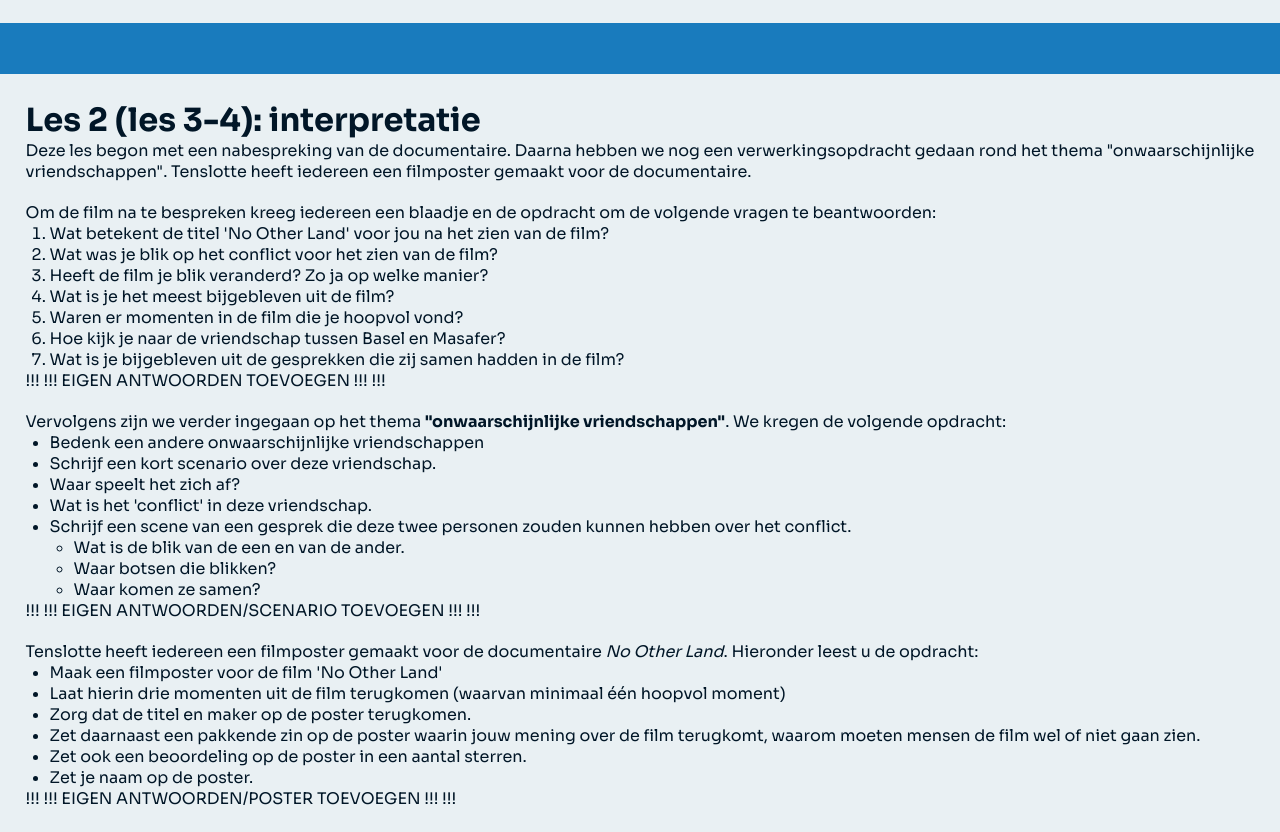
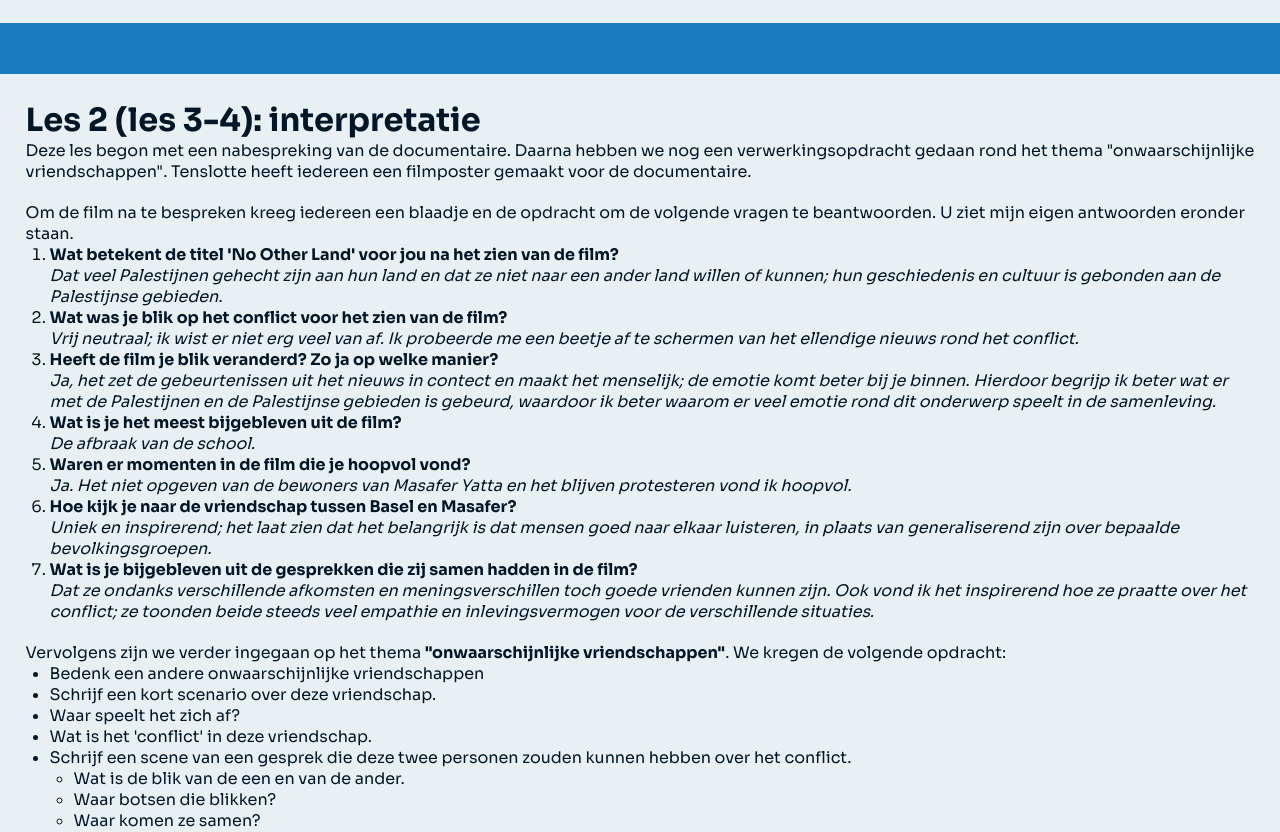
Before and after one commit to Gijs6/ckv, a Flask app: page /gijstenberg4a2/blok-3 in a window 1280 px wide. Shown: the part 2100-2932 px from the top of the page. Run offline with Flask 3, Linux system fonts and the light colour scheme; some libraries are stand-ins or nearby versions.

Commit message:
Further working on blok 3

```diff
--- a/main.py
+++ b/main.py
@@ -57,7 +57,7 @@ def robots():
 
 @app.route("/gijstenberg4a2")
 def home():
-    with open("/home/gijs3/ckv/static/data/paglijst.json", "r") as file:
+    with open("static/data/paglijst.json", "r") as file:
         paglijst = json.load(file)
     return render_template("ckvhome.html", pagdata=paglijst)
 
--- a/templates/ckvb3.html
+++ b/templates/ckvb3.html
@@ -78,18 +78,38 @@
 
         <div class="verslagtekst-tekststukje">
             <p>
-                Om de film na te bespreken kreeg iedereen een blaadje en de opdracht om de volgende vragen te beantwoorden:
+                Om de film na te bespreken kreeg iedereen een blaadje en de opdracht om de volgende vragen te beantwoorden. U ziet mijn eigen antwoorden eronder staan.
             </p>
             <ol>
-                <li>Wat betekent de titel 'No Other Land' voor jou na het zien van de film?</li>
-                <li>Wat was je blik op het conflict voor het zien van de film?</li>
-                <li>Heeft de film je blik veranderd? Zo ja op welke manier?</li>
-                <li>Wat is je het meest bijgebleven uit de film?</li>
-                <li>Waren er momenten in de film die je hoopvol vond?</li>
-                <li>Hoe kijk je naar de vriendschap tussen Basel en Masafer?</li>
-                <li>Wat is je bijgebleven uit de gesprekken die zij samen hadden in de film?</li>
+                <li>
+                    <b>Wat betekent de titel 'No Other Land' voor jou na het zien van de film?</b><br>
+                    <i>Dat veel Palestijnen gehecht zijn aan hun land en dat ze niet naar een ander land willen of kunnen; hun geschiedenis en cultuur is gebonden aan de Palestijnse gebieden.</i>
+                </li>
+                <li>
+                    <b>Wat was je blik op het conflict voor het zien van de film?</b><br>
+                    <i>Vrij neutraal; ik wist er niet erg veel van af. Ik probeerde me een beetje af te schermen van het ellendige nieuws rond het conflict.</i>
+                </li>
+                <li>
+                    <b>Heeft de film je blik veranderd? Zo ja op welke manier?</b><br>
+                    <i>Ja, het zet de gebeurtenissen uit het nieuws in contect en maakt het menselijk; de emotie komt beter bij je binnen. Hierdoor begrijp ik beter wat er met de Palestijnen en de Palestijnse gebieden is gebeurd, waardoor ik beter waarom er veel emotie rond dit onderwerp speelt in de samenleving.</i>
+                </li>
+                <li>
+                    <b>Wat is je het meest bijgebleven uit de film?</b><br>
+                    <i>De afbraak van de school.</i>
+                </li>
+                <li>
+                    <b>Waren er momenten in de film die je hoopvol vond?</b><br>
+                    <i>Ja. Het niet opgeven van de bewoners van Masafer Yatta en het blijven protesteren vond ik hoopvol.</i>
+                </li>
+                <li>
+                    <b>Hoe kijk je naar de vriendschap tussen Basel en Masafer?</b><br>
+                    <i>Uniek en inspirerend; het laat zien dat het belangrijk is dat mensen goed naar elkaar luisteren, in plaats van generaliserend zijn over bepaalde bevolkingsgroepen.</i>
+                </li>
+                <li>
+                    <b>Wat is je bijgebleven uit de gesprekken die zij samen hadden in de film?</b><br>
+                    <i>Dat ze ondanks verschillende afkomsten en meningsverschillen toch goede vrienden kunnen zijn. Ook vond ik het inspirerend hoe ze praatte over het conflict; ze toonden beide steeds veel empathie en inlevingsvermogen voor de verschillende situaties.</i>
+                </li>
             </ol>
-            <p>!!! !!! EIGEN ANTWOORDEN TOEVOEGEN !!! !!!</p>
         </div>
 
         <div class="verslagtekst-tekststukje">
```
